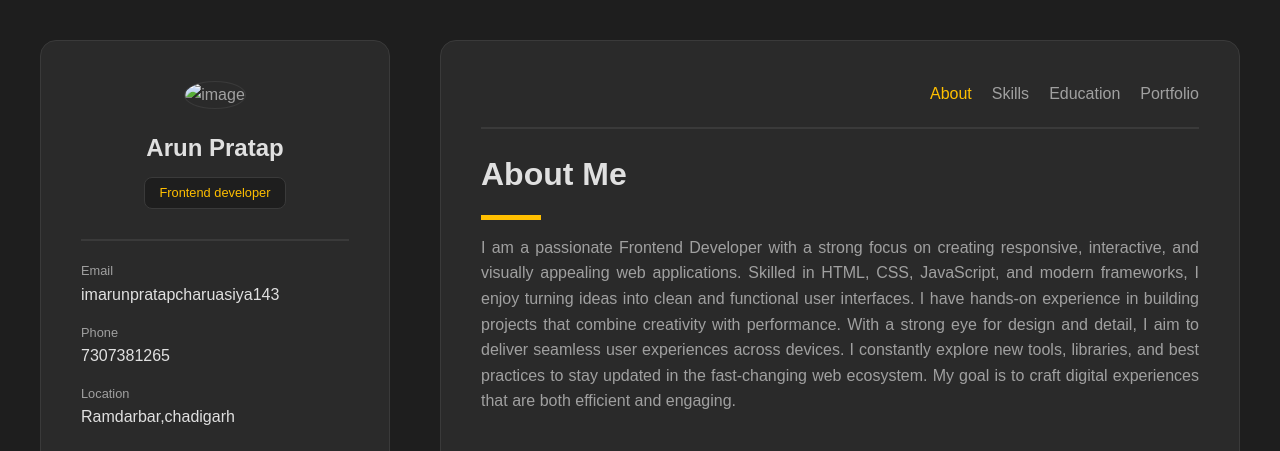
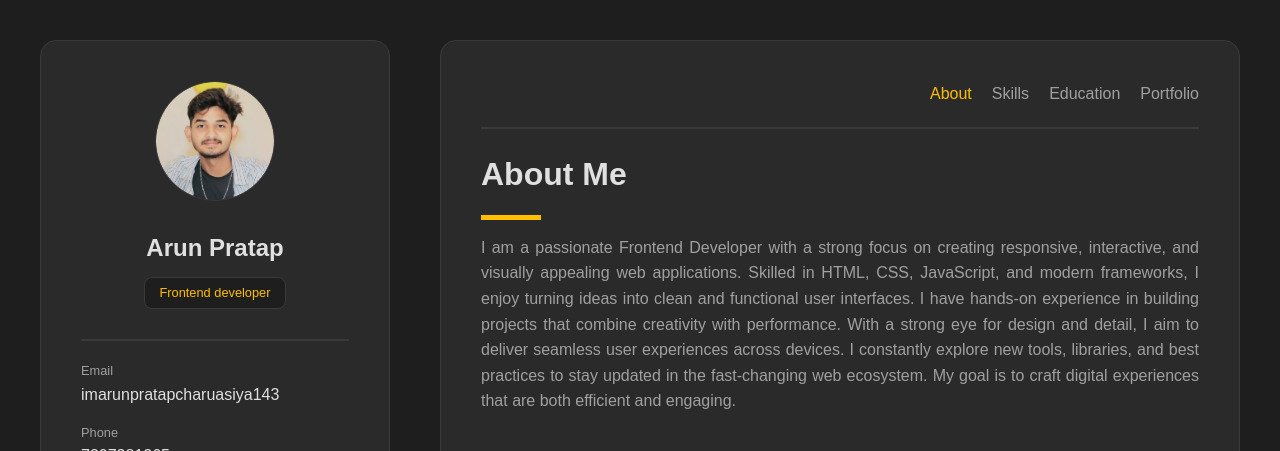
Before and after one commit to Arun73073/Portfolio.com, a plain HTML site: page index.html in a window 1280 px wide. Shown: the top 451 px of the page. Drawn offline with Linux system fonts and the light colour scheme; the site is published under a folder, as on GitHub Pages, so addresses that start at the root find nothing.

Commit message:
Update index.html

```diff
--- a/index.html
+++ b/index.html
@@ -13,7 +13,7 @@
         <div class="sidebar">
             <!-- profile -->
             <div class="profile">
-                <img src="/image.png" alt="image" >
+                <img src="./image.png" alt="image" >
                 <h2>Arun Pratap</h2>
                 <p>Frontend developer</p>
             </div>
```
